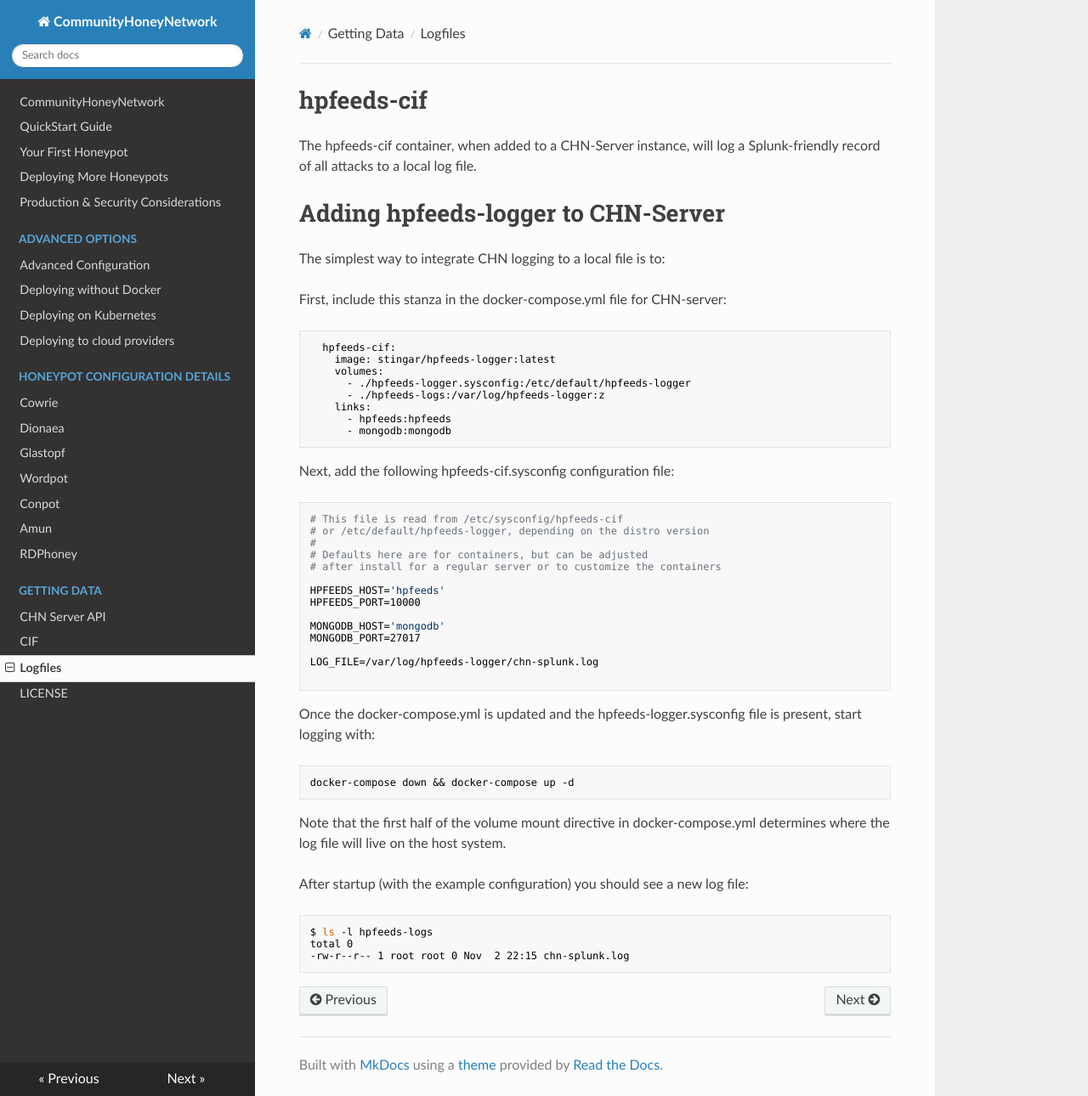
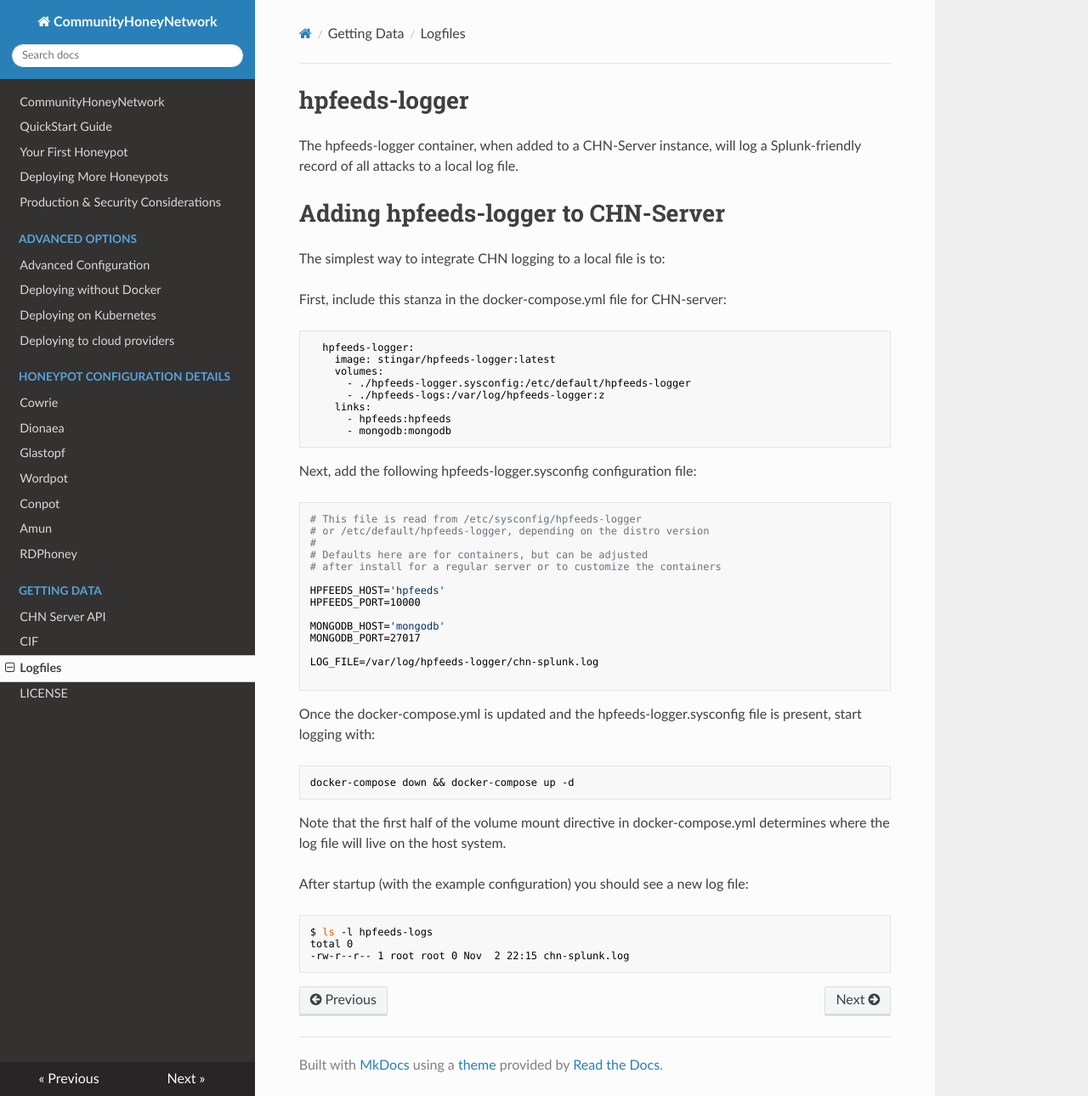
Before and after one commit to CommunityHoneyNetwork/chn-docs, an MkDocs documentation site: the page built from docs/hpfeeds-logger.md, in a window 1280 px wide and 1290 px high. Shown: the whole window at 85% size. Built offline with MkDocs 1.6.1, drawn with Linux system fonts in a browser that asks for light colours; nearby versions of some CDN libraries; old or Windows-style settings are respelled for this version of MkDocs.

Commit message:
Cif2logger (#17)
Change references from cif to logger

````diff
--- a/docs/hpfeeds-logger.md
+++ b/docs/hpfeeds-logger.md
@@ -1,6 +1,6 @@
-hpfeeds-cif
+hpfeeds-logger
 =============
-The hpfeeds-cif container, when added to a CHN-Server instance, will log a
+The hpfeeds-logger container, when added to a CHN-Server instance, will log a
 Splunk-friendly record of all attacks to a local log file.
 
 
@@ -9,7 +9,7 @@ The simplest way to integrate CHN logging to a local file is to:
 
 First, include this stanza in the docker-compose.yml file for CHN-server:
 ```dockerfile
-  hpfeeds-cif:
+  hpfeeds-logger:
     image: stingar/hpfeeds-logger:latest
     volumes:
       - ./hpfeeds-logger.sysconfig:/etc/default/hpfeeds-logger
@@ -18,9 +18,9 @@ First, include this stanza in the docker-compose.yml file for CHN-server:
       - hpfeeds:hpfeeds
       - mongodb:mongodb
 ```
-Next, add the following hpfeeds-cif.sysconfig configuration file:
+Next, add the following hpfeeds-logger.sysconfig configuration file:
 ```bash
-# This file is read from /etc/sysconfig/hpfeeds-cif
+# This file is read from /etc/sysconfig/hpfeeds-logger
 # or /etc/default/hpfeeds-logger, depending on the distro version
 #
 # Defaults here are for containers, but can be adjusted
````
